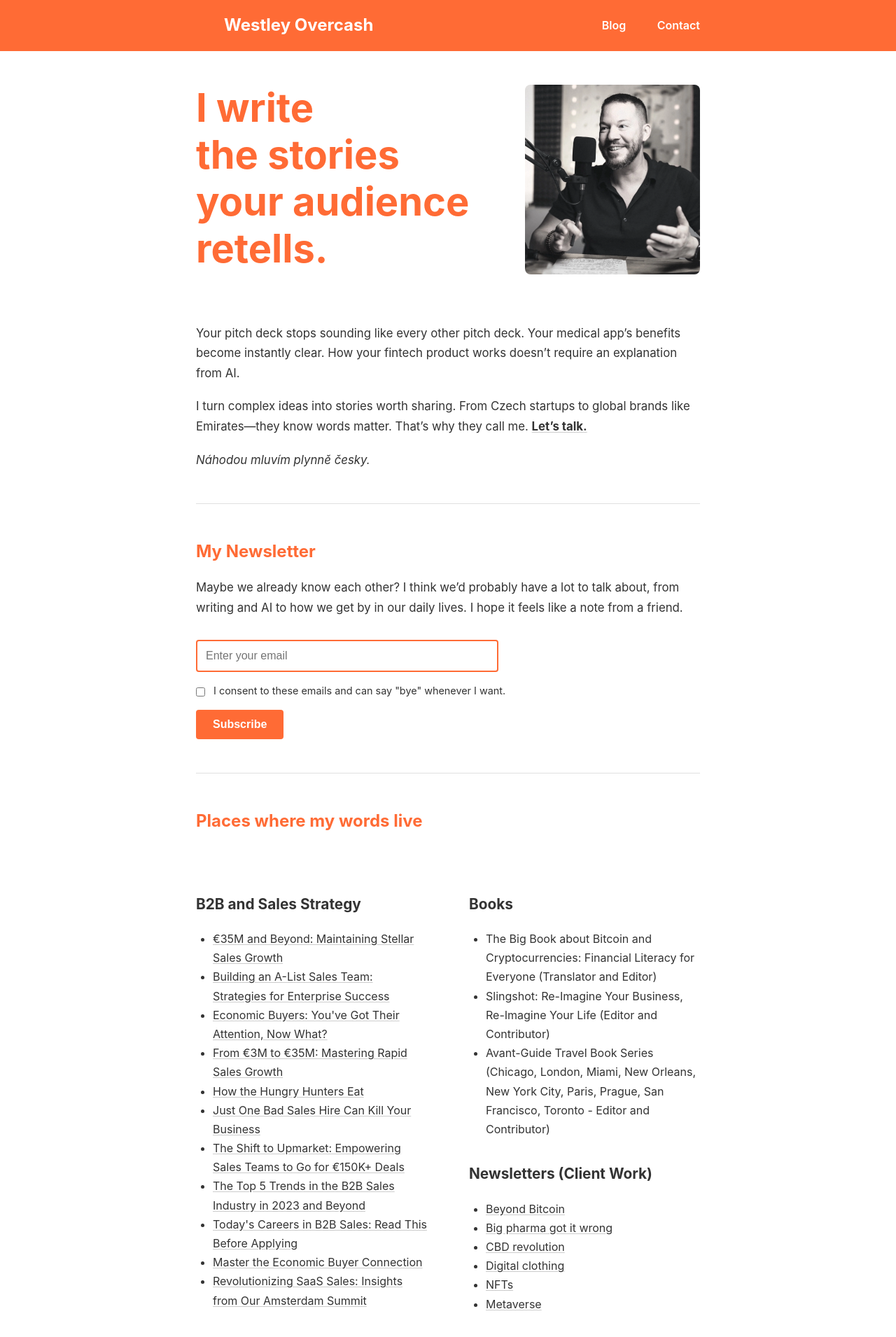
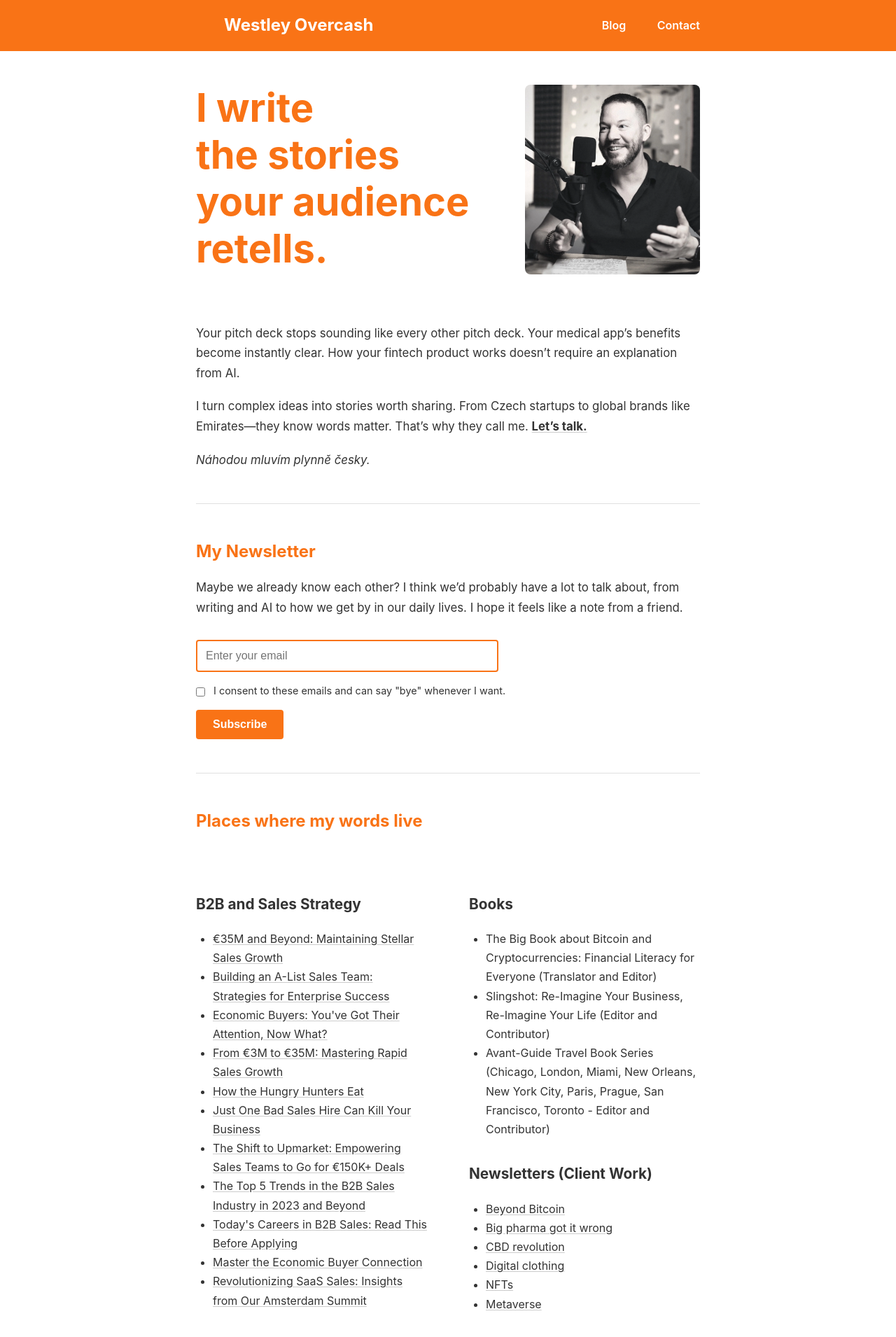
Before and after one commit to westleyovercash/westleyovercash.github.io, a Jekyll site: the page built from index.md, in a window 1280 px wide. Shown: the top 1910 px of the page at 70% size. Built offline with Jekyll 4.4.1, drawn with Linux system fonts in a browser that asks for light colours.

Commit message:
Update default.html

```diff
--- a/_layouts/default.html
+++ b/_layouts/default.html
@@ -27,7 +27,7 @@
     }
 
     header {
-      background-color: #ff6b35;
+      background-color: #F97316;
       padding: 1rem 0;
       margin-bottom: 3rem;
       width: 100%;
@@ -71,12 +71,12 @@
       font-size: 3.5rem;
       line-height: 1.2;
       margin-bottom: 2rem;
-      color: #ff6b35;
+      color: #F97316;
       font-weight: 700;
     }
 
     h2 {
-      color: #ff6b35;
+      color: #F97316;
       font-weight: 700;
       margin: 2rem 0 1rem 0;
     }
@@ -102,7 +102,7 @@
     }
 
     a:hover {
-      color: #ff6b35;
+      color: #F97316;
     }
 
     ul, ol {
@@ -111,7 +111,7 @@
     }
 
     blockquote {
-      border-left: 4px solid #ff6b35;
+      border-left: 4px solid #F97316;
       padding-left: 1rem;
       margin: 2rem 0;
       color: #555;
@@ -141,7 +141,7 @@
 
     input[type="email"] {
       padding: 12px;
-      border: 2px solid #ff6b35;
+      border: 2px solid #F97316;
       border-radius: 4px;
       font-size: 1rem;
       width: 60%;
@@ -150,7 +150,7 @@
 
     input[type="submit"] {
       padding: 12px 24px;
-      background: #ff6b35;
+      background: #F97316;
       color: white;
       border: none;
       border-radius: 4px;
@@ -170,7 +170,7 @@
     }
 
     footer {
-      background-color: #ff6b35;
+      background-color: #F97316;
       color: white;
       padding: 3rem 2rem;
       text-align: center;
```
